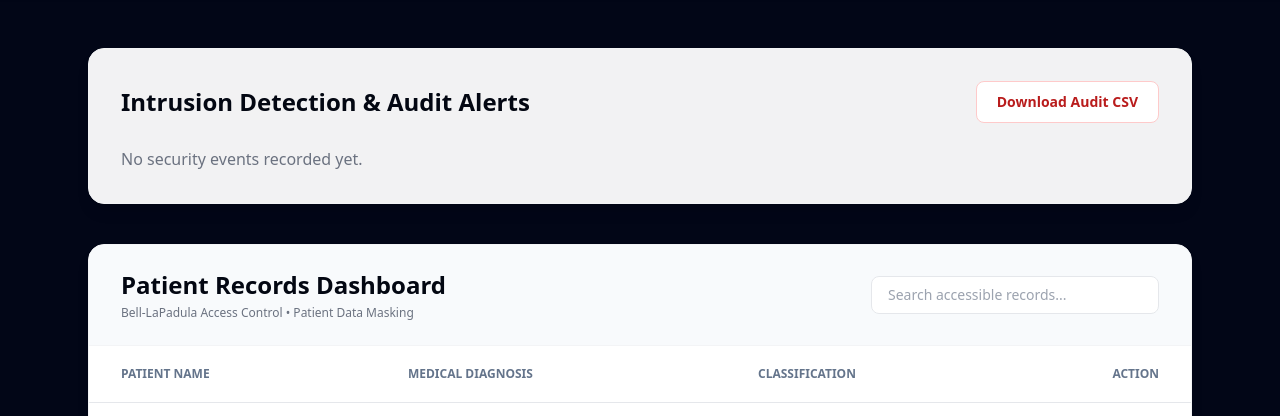
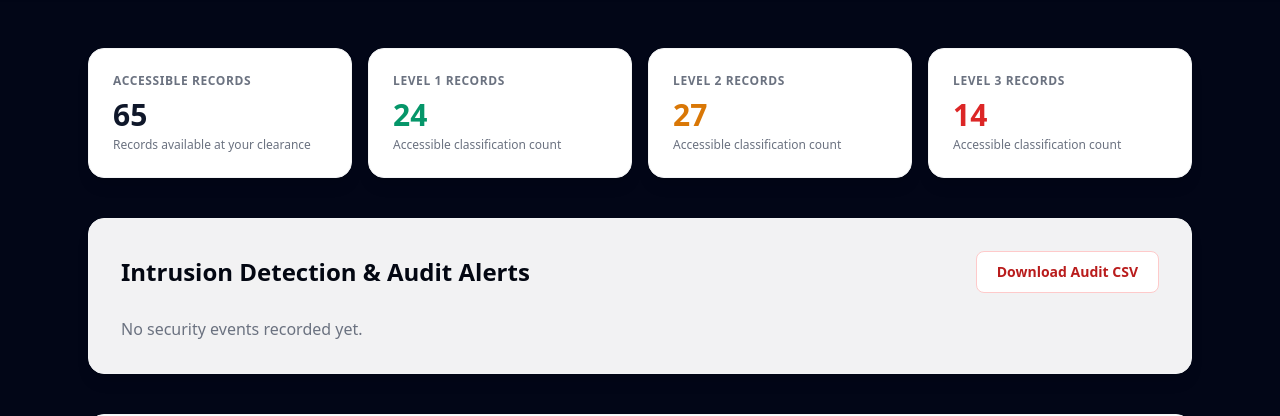
Before and after one commit to adnk000/SecureHealth, a Flask app: page / in a window 1280 px wide. Shown: the part 69-485 px from the top of the page. Run offline with Flask 3, Linux system fonts and the light colour scheme; the visitor is signed in with stand-in values (Sample User, id 1); data comes from the database, SQL or seed files in the repository; data that the repository does not hold is empty; some libraries are stand-ins or nearby versions.

Commit message:
Display role-aware dashboard statistics

```diff
--- a/templates/dashboard.html
+++ b/templates/dashboard.html
@@ -37,6 +37,28 @@
         </nav>
 
         <main class="max-w-6xl mx-auto px-6 py-12 space-y-10">
+            <section class="grid grid-cols-1 sm:grid-cols-2 lg:grid-cols-4 gap-4">
+                <div class="bg-white rounded-2xl shadow-lg border border-gray-100 p-6">
+                    <p class="text-xs font-bold uppercase tracking-wider text-gray-500">Accessible Records</p>
+                    <p class="text-3xl font-extrabold text-slate-900 mt-2">{{ dashboard_stats['accessible_records'] }}</p>
+                    <p class="text-xs text-gray-500 mt-1">Records available at your clearance</p>
+                </div>
+                <div class="bg-white rounded-2xl shadow-lg border border-gray-100 p-6">
+                    <p class="text-xs font-bold uppercase tracking-wider text-gray-500">Level 1 Records</p>
+                    <p class="text-3xl font-extrabold text-emerald-600 mt-2">{{ dashboard_stats['classification_counts'][1] }}</p>
+                    <p class="text-xs text-gray-500 mt-1">Accessible classification count</p>
+                </div>
+                <div class="bg-white rounded-2xl shadow-lg border border-gray-100 p-6">
+                    <p class="text-xs font-bold uppercase tracking-wider text-gray-500">Level 2 Records</p>
+                    <p class="text-3xl font-extrabold text-amber-600 mt-2">{{ dashboard_stats['classification_counts'][2] }}</p>
+                    <p class="text-xs text-gray-500 mt-1">Accessible classification count</p>
+                </div>
+                <div class="bg-white rounded-2xl shadow-lg border border-gray-100 p-6">
+                    <p class="text-xs font-bold uppercase tracking-wider text-gray-500">Level 3 Records</p>
+                    <p class="text-3xl font-extrabold text-red-600 mt-2">{{ dashboard_stats['classification_counts'][3] }}</p>
+                    <p class="text-xs text-gray-500 mt-1">Accessible classification count</p>
+                </div>
+            </section>
             {% if session['clearance'] == 3 %}
             <div class="bg-white/95 border border-gray-100 rounded-2xl shadow-lg p-8">
                 <div class="flex justify-between items-center mb-6">
```
